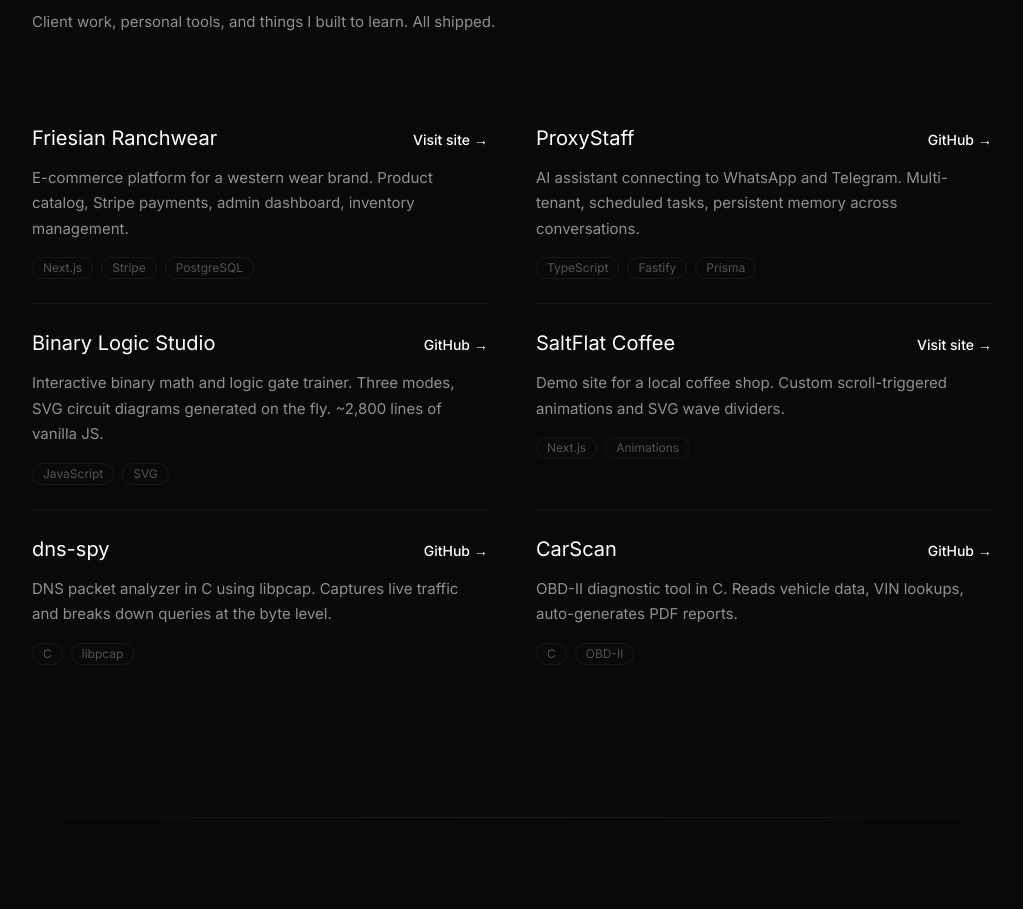
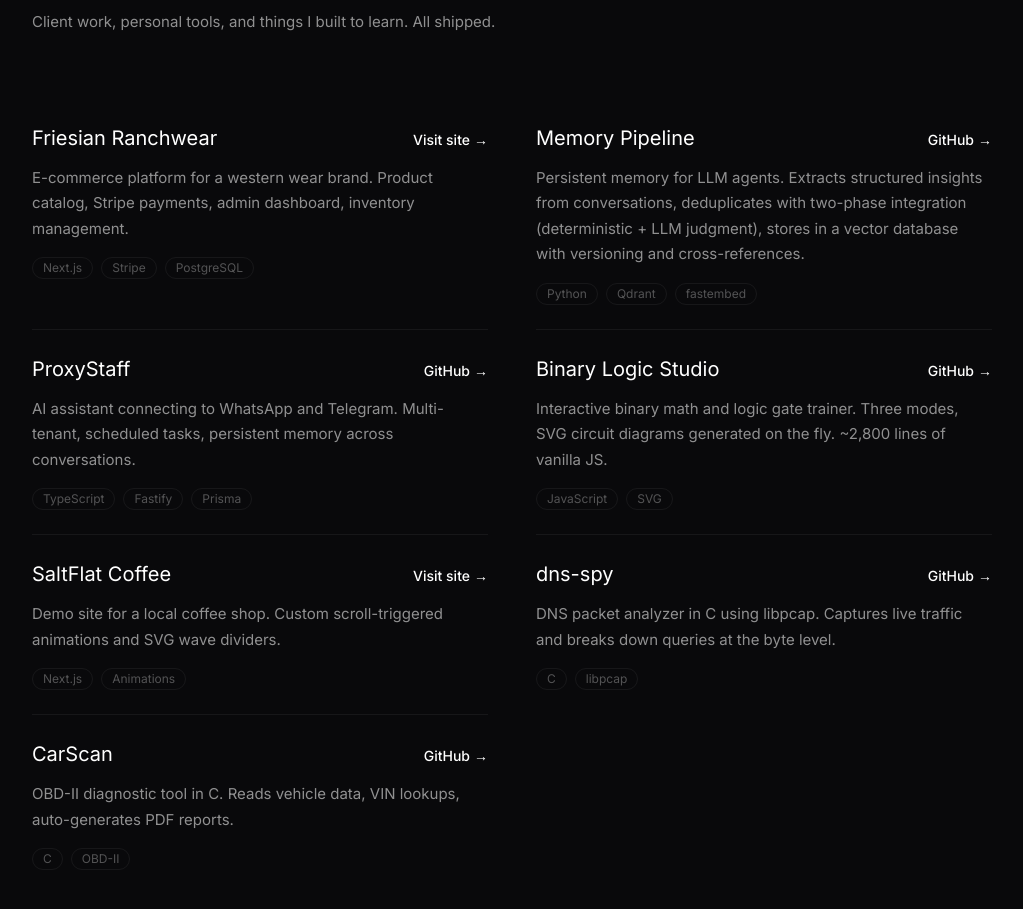
Before and after one commit to andenwick/portfolio, a Next.js app: page / in a window 1280 px wide. Shown: the part 780-1689 px from the top of the page, without its empty margins (128-1151 px from the left). Built offline with nearby package versions, Linux system fonts and the light colour scheme.

Commit message:
add memory-pipeline project to portfolio

```diff
--- a/src/app/page.tsx
+++ b/src/app/page.tsx
@@ -32,6 +32,14 @@
     tech: ["Next.js", "Stripe", "PostgreSQL"],
     link: "https://friesianranchwear.com",
     linkLabel: "Visit site",
+  },
+  {
+    title: "Memory Pipeline",
+    description:
+      "Persistent memory for LLM agents. Extracts structured insights from conversations, deduplicates with two-phase integration (deterministic + LLM judgment), stores in a vector database with versioning and cross-references.",
+    tech: ["Python", "Qdrant", "fastembed"],
+    link: "https://github.com/andenwick/memory-pipeline",
+    linkLabel: "GitHub",
   },
   {
     title: "ProxyStaff",
```
